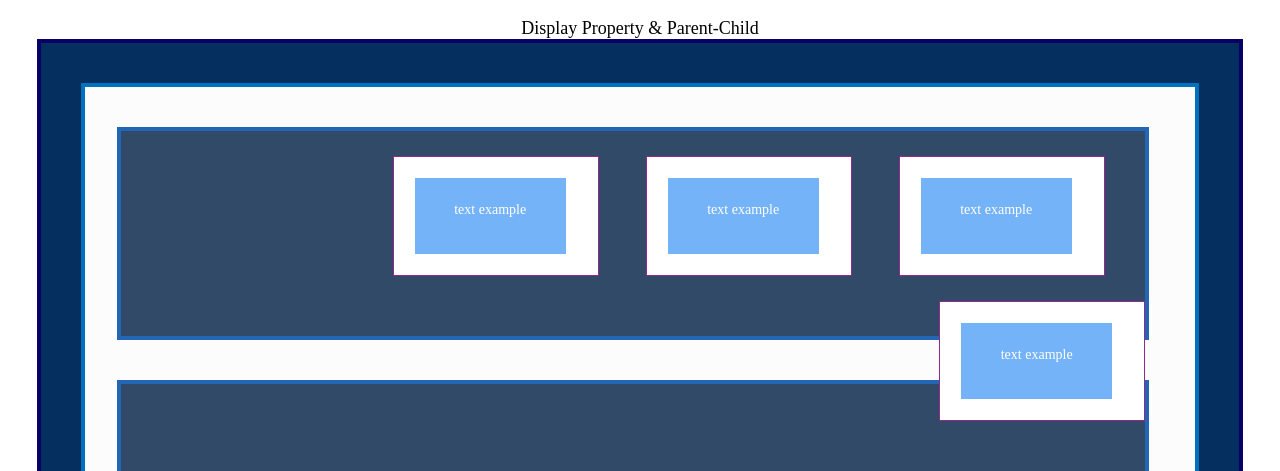
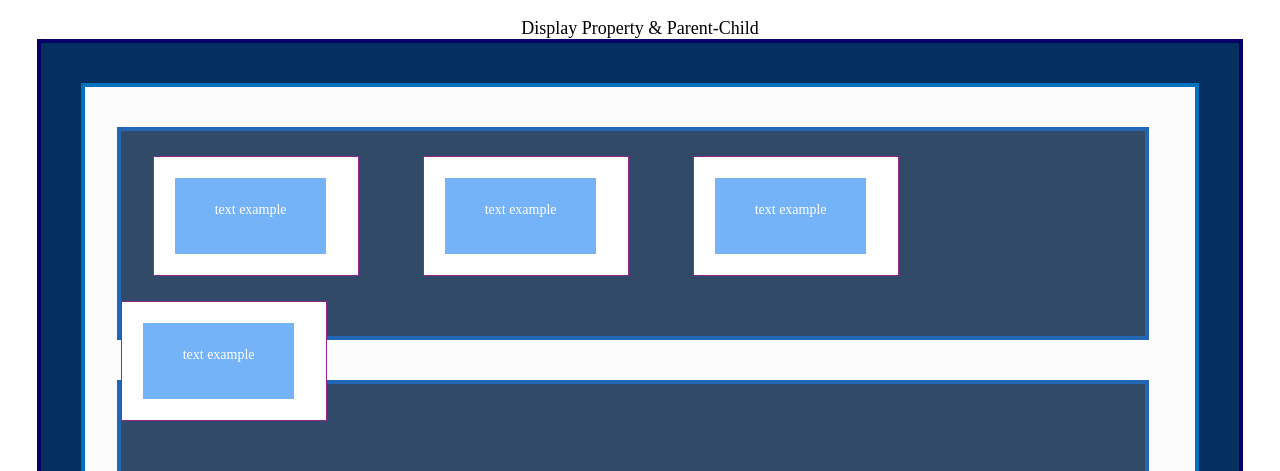
Before and after one commit to PeradzeTsotne/UnilabL5, a plain HTML site: page index.html in a window 1280 px wide. Shown: the top 471 px of the page. Drawn offline with Linux system fonts and the light colour scheme.

Commit message:
edit css style to smalboxes

```diff
--- a/style/index.css
+++ b/style/index.css
@@ -61,26 +61,25 @@ h5 {
   border: solid 4px #2267b5;
   margin: 40px 32px;
 }
+
 .smalbox1 {
   width: 206px;
   height: 120px;
   background-color: #ffffff;
   border: 1px solid #93278f;
-  float: right;
+  display: inline-block;
   margin-top: 25px;
-  margin-left: 47px;
+  margin-right: 60px;
 }
+
 .smalbox1:first-child {
-  margin-right: 40.5px;
-}
-.smalbox1:last-child {
   margin-left: 32px;
 }
-.box3::after {
-  display: block;
-  content: "";
-  width: 100%;
+
+.smalbox1:last-child {
+  margin-right: 39px;
 }
+
 
 .childboxes {
   width: 75%;
@@ -89,6 +88,7 @@ h5 {
   border: solid 1px white;
   margin: 20px 20px;
 }
+
 .childboxes p {
   font-size: 14px;
   text-align: center;
@@ -102,7 +102,9 @@ h5 {
     url("fonts/MyriadProRegular.svg#MyriadProRegular") format("svg");
   color: #ffffff;
 }
+
 .box4 p {
+
   font-size: 51.1px;
   text-align: center;
   margin: 105px;
```
